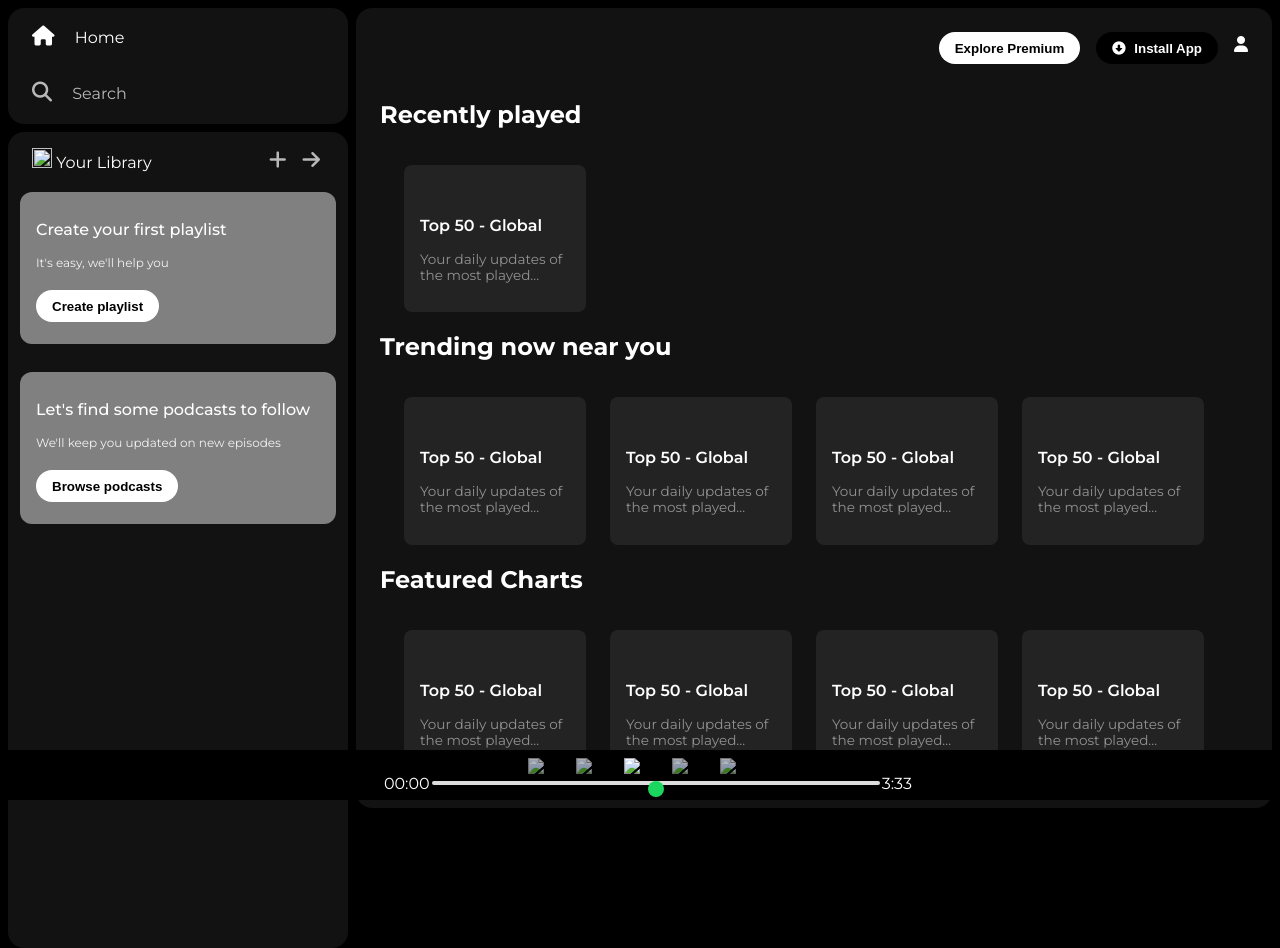
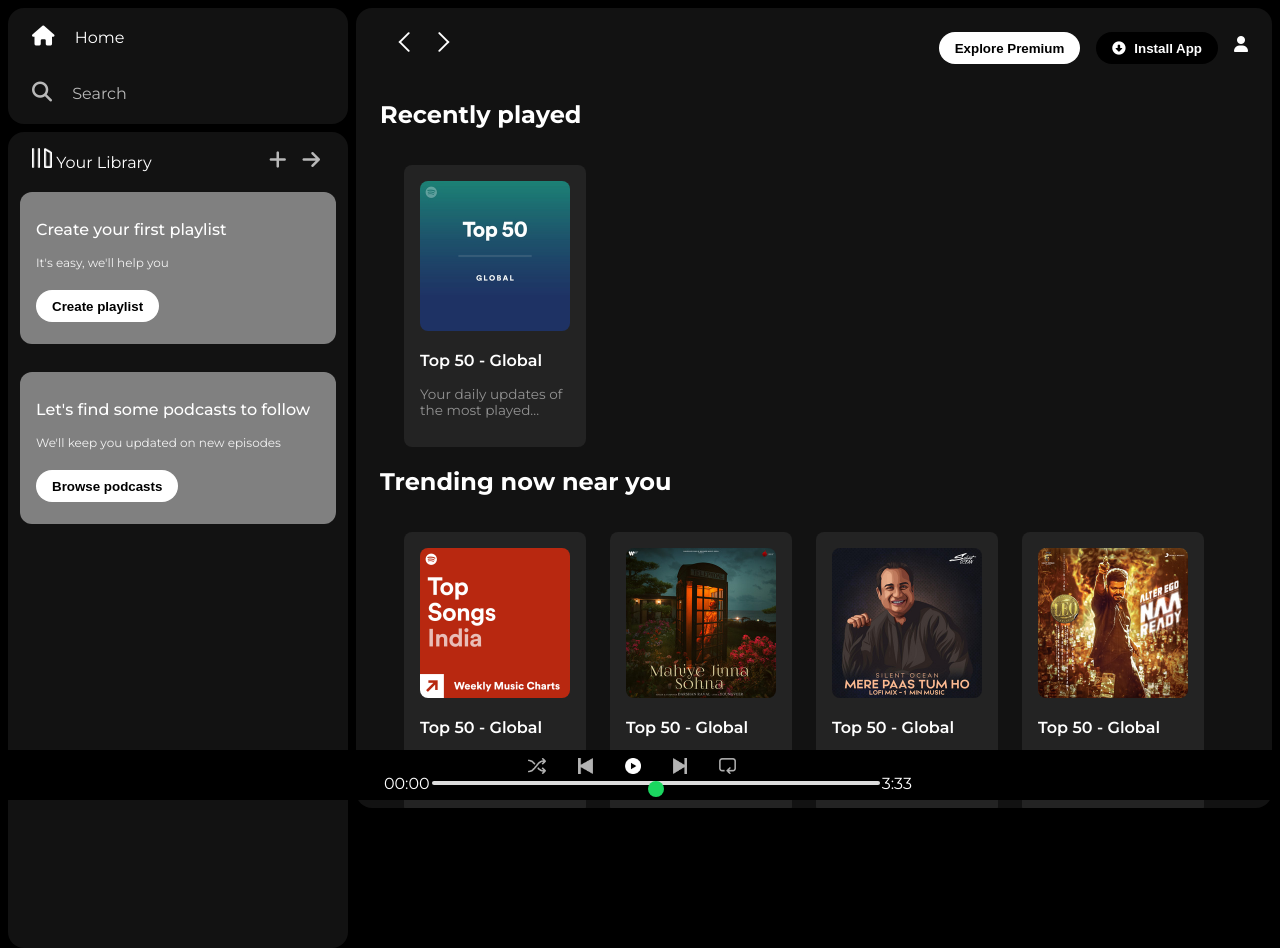
Before and after one commit to Gitanjali-Yadav/Spotify-Clone-Using-HTML-CSS, a plain HTML site: page index.html in a window 1280 px wide. Drawn offline with Linux system fonts and the light colour scheme; the site is published under a folder, as on GitHub Pages, so addresses that start at the root find nothing.

Commit message:
Update index.html

```diff
--- a/index.html
+++ b/index.html
@@ -6,7 +6,7 @@
     <title>Spotify - Web Player: Music for everyone</title>
     <link rel="stylesheet" href="style.css">
     <link rel="stylesheet" href="https://cdnjs.cloudflare.com/ajax/libs/font-awesome/6.7.2/css/all.min.css">
-    <link rel="icon" href="/Assets/logo.png">
+    <link rel="icon" href="./Assets/logo.png">
 
     <link rel="preconnect" href="https://fonts.googleapis.com">
     <link rel="preconnect" href="https://fonts.gstatic.com" crossorigin>
@@ -29,7 +29,7 @@
                 <div class="library">
                     <div class="options">
                         <div class="lib-option" style="opacity: 1;">
-                            <img src="/Assets/library_icon.png" alt="" srcset="">
+                            <img src="./Assets/library_icon.png" alt="" srcset="">
                             <a href="#">Your Library</a>
                         </div>
                         <div class="icons">
@@ -57,8 +57,8 @@
         <div class="main-content">
             <div class="sticky-nav">
                 <div class="sticky-nav-icons">
-                    <img src="/Assets/backward_icon.png" alt="" srcset="">
-                    <img src="/Assets/forward_icon.png" alt="" class="hide">
+                    <img src="./Assets/backward_icon.png" alt="" srcset="">
+                    <img src="./Assets/forward_icon.png" alt="" class="hide">
                 </div>
                 <div class="sticky-nav-options">
                     <button class="badge nav-item hide">Explore Premium</button>
@@ -72,7 +72,7 @@
                 <h2>Recently played</h2>
                 <div class="cards-container">
                     <div class="card">
-                        <img src="/Assets/card1img.jpeg" alt="" class="card-img">
+                        <img src="./Assets/card1img.jpeg" alt="" class="card-img">
                         <p class="card-title">Top 50 - Global</p>
                         <p class="card-info">Your daily updates of the most played...</p>
                     </div>
@@ -81,23 +81,23 @@
                 <h2>Trending now near you</h2>
                 <div class="cards-container">
                     <div class="card">
-                        <img src="/Assets/card6img.jpeg" alt="" class="card-img">
+                        <img src="./Assets/card6img.jpeg" alt="" class="card-img">
                         <p class="card-title">Top 50 - Global</p>
                         <p class="card-info">Your daily updates of the most played...</p>
                     </div>
                     <div class="card">
-                        <img src="/Assets/card2img.jpeg" alt="" class="card-img">
+                        <img src="./Assets/card2img.jpeg" alt="" class="card-img">
                         <p class="card-title">Top 50 - Global</p>
                         <p class="card-info">Your daily updates of the most played...</p>
                     </div>
                     <div class="card">
-                        <img src="/Assets/card3img.jpeg" alt="" class="card-img">
+                        <img src="./Assets/card3img.jpeg" alt="" class="card-img">
                         <p class="card-title">Top 50 - Global</p>
                         <p class="card-info">Your daily updates of the most played...</p>
                     </div>
 
                     <div class="card">
-                        <img src="/Assets/card4img.jpeg" alt="" class="card-img">
+                        <img src="./Assets/card4img.jpeg" alt="" class="card-img">
                         <p class="card-title">Top 50 - Global</p>
                         <p class="card-info">Your daily updates of the most played...</p>
                     </div>
@@ -108,21 +108,21 @@
                 <h2>Featured Charts</h2>
                 <div class="cards-container">
                     <div class="card">
-                        <img src="/Assets/card1img.jpeg" alt="" class="card-img">
+                        <img src="./Assets/card1img.jpeg" alt="" class="card-img">
                         <p class="card-title">Top 50 - Global</p>
                         <p class="card-info">Your daily updates of the most played...</p>
                     </div>
                     <div class="card">
-                        <img src="/Assets/card2img.jpeg" alt="" class="card-img">
+                        <img src="./Assets/card2img.jpeg" alt="" class="card-img">
                         <p class="card-title">Top 50 - Global</p>
                         <p class="card-info">Your daily updates of the most played...</p>
                     </div>
                     <div class="card">
-                        <img src="/Assets/card5img.jpeg" alt="" class="card-img">
+                        <img src="./Assets/card5img.jpeg" alt="" class="card-img">
                         <p class="card-title">Top 50 - Global</p>
                         <p class="card-info">Your daily updates of the most played...</p>
                     </div><div class="card">
-                        <img src="/Assets/card6img.jpeg" alt="" class="card-img">
+                        <img src="./Assets/card6img.jpeg" alt="" class="card-img">
                         <p class="card-title">Top 50 - Global</p>
                         <p class="card-info">Your daily updates of the most played...</p>
                     </div>
@@ -140,11 +140,11 @@
 
                 <div class="player">
                     <div class="player-controls">
-                        <img src="/Assets/player_icon1.png" class="player-control-icon">
-                        <img src="/Assets/player_icon2.png" class="player-control-icon">
-                        <img src="/Assets/player_icon3.png" class="player-control-icon" style="opacity: 1;font-size: 2rem;">
-                        <img src="/Assets/player_icon4.png" class="player-control-icon">
-                        <img src="/Assets/player_icon5.png" class="player-control-icon">
+                        <img src="./Assets/player_icon1.png" class="player-control-icon">
+                        <img src="./Assets/player_icon2.png" class="player-control-icon">
+                        <img src="./Assets/player_icon3.png" class="player-control-icon" style="opacity: 1;font-size: 2rem;">
+                        <img src="./Assets/player_icon4.png" class="player-control-icon">
+                        <img src="./Assets/player_icon5.png" class="player-control-icon">
                     </div>
                     <div class="playback-bar">
                         <span class="curr-time">00:00</span>
```
